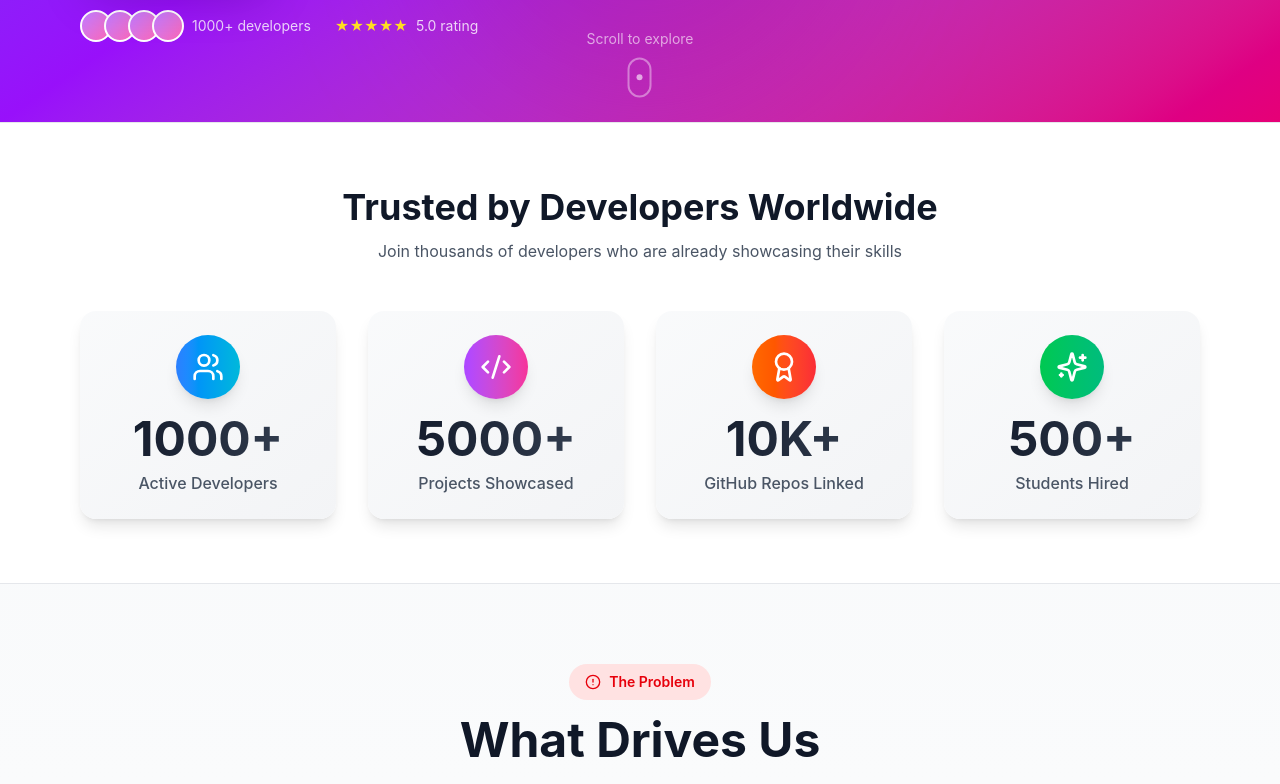
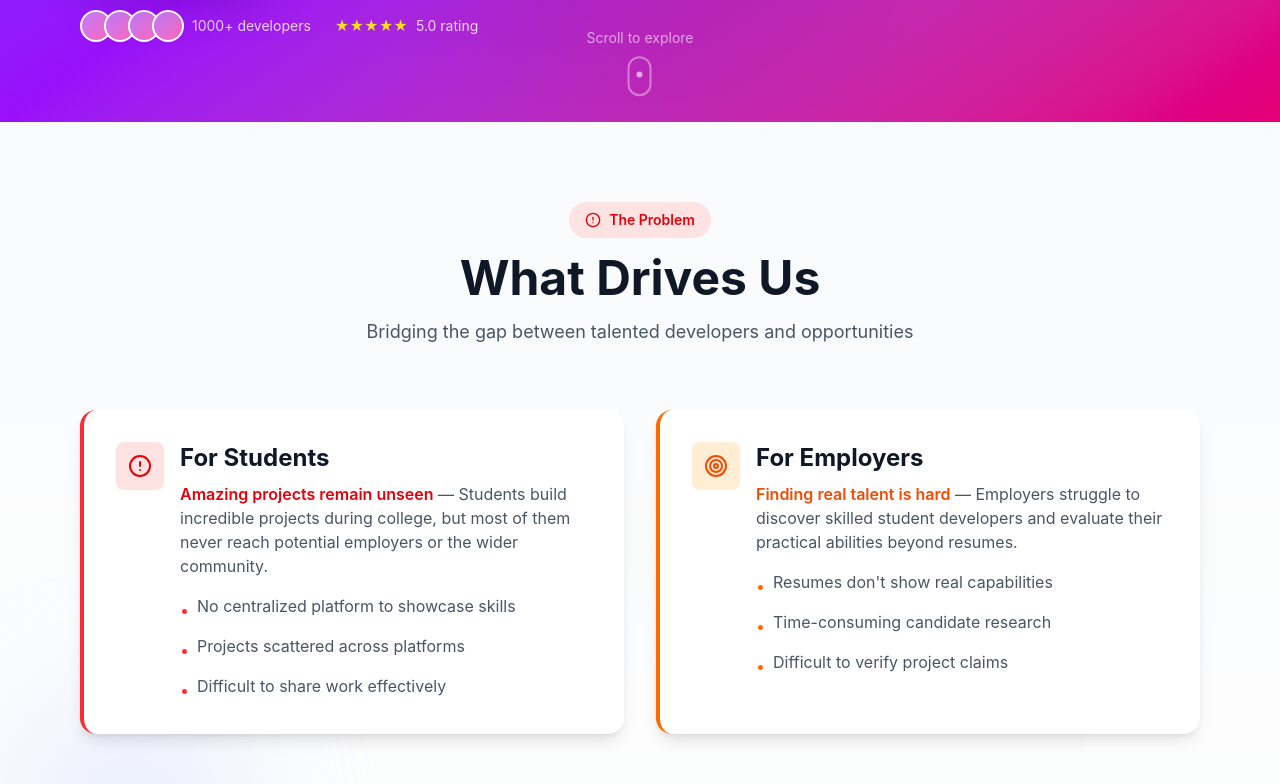
Before and after one commit to Bharat-Kumar-19030/SkillStack, a React (Vite) app in the folder frontend/: page / in a window 1280 px wide. Shown: the part 820-1604 px from the top of the page. Built offline with nearby package versions, Linux system fonts and the light colour scheme; no server answers; some icons are missing.

Commit message:
new changes

```diff
--- a/frontend/src/components/ProfileShowcase.jsx
+++ b/frontend/src/components/ProfileShowcase.jsx
@@ -149,7 +149,7 @@ const ProfileShowcase = () => {
         </div>
 
         {/* Feature Grid Below Carousel */}
-        <motion.div
+        {/* <motion.div
           initial={{ y: 30, opacity: 0 }}
           whileInView={{ y: 0, opacity: 1 }}
           transition={{ duration: 0.6, delay: 0.3 }}
@@ -171,7 +171,7 @@ const ProfileShowcase = () => {
               <p className="text-gray-600 dark:text-gray-400 text-sm">{feature.desc}</p>
             </motion.div>
           ))}
-        </motion.div>
+        </motion.div> */}
       </div>
     </section>
   );
--- a/frontend/src/pages/Home.jsx
+++ b/frontend/src/pages/Home.jsx
@@ -15,7 +15,7 @@ function Home() {
     <>
       <div className="bg-white dark:bg-gray-900 text-gray-900 dark:text-white">
         <HeroSection />
-        <StatsSection />
+        {/* <StatsSection /> */}
         <ProblemSection />
         <ProfileShowcase />
         <FeaturesSection />
```
